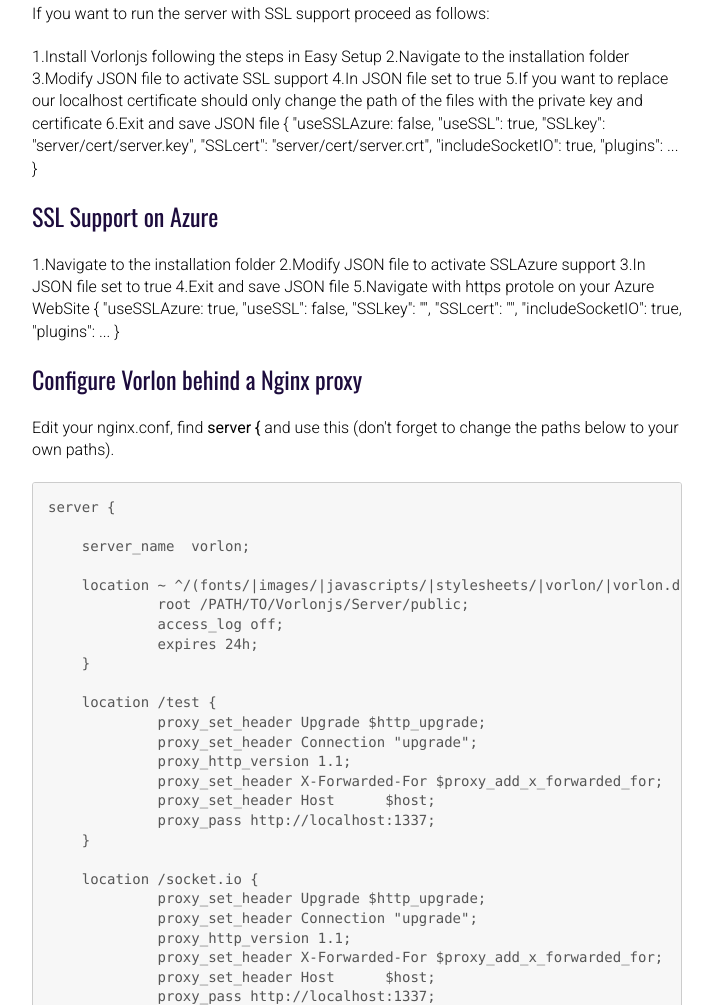
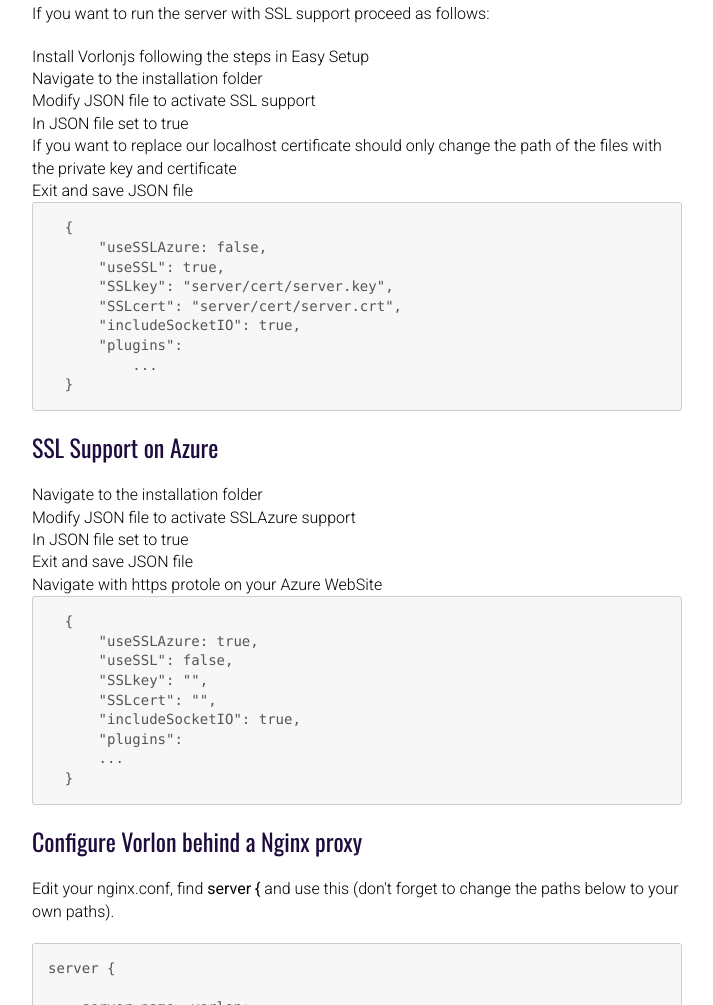
Before and after one commit to MicrosoftDX/VorlonJSWeb, a website: page documentation/index.html in a window 1280 px wide. Shown: the part 3795-4800 px from the top of the page, without its empty margins (408-1121 px from the left). Drawn offline with nearby package versions, Linux system fonts and the light colour scheme.

Commit message:
Fix SSL documentation

```diff
--- a/documentation/index.html
+++ b/documentation/index.html
@@ -169,13 +169,13 @@
 <p>This allows you to configure a remote Vorlon.js dashboard without risking everyone to access it.</p>
 <a name="ssl-support"></a><h2 id="ssl-support">SSL Support</h2>
 <p>If you want to run the server with SSL support proceed as follows:</p>
-<p>1.Install Vorlonjs following the steps in Easy Setup
-2.Navigate to the installation folder
-3.Modify JSON file to activate SSL support
-4.In JSON file set to true
-5.If you want to replace our localhost certificate should only change the path of the files with the private key and certificate
-6.Exit and save JSON file
-        {
+<ul>
+<li>Install Vorlonjs following the steps in Easy Setup</li>
+<li>Navigate to the installation folder</li>
+<li>Modify JSON file to activate SSL support</li>
+<li>In JSON file set to true </li>
+<li>If you want to replace our localhost certificate should only change the path of the files with the private key and certificate</li>
+<li>Exit and save JSON file<pre><code>  {
       "useSSLAzure: false,
       "useSSL": true,
       "SSLkey": "server/cert/server.key",
@@ -183,14 +183,16 @@
       "includeSocketIO": true,
       "plugins":
           ...
-        }</p>
+  }
+</code></pre></li>
+</ul>
 <a name="ssl-support-on-azure"></a><h2 id="ssl-support-on-azure">SSL Support on Azure</h2>
-<p>1.Navigate to the installation folder
-2.Modify JSON file to activate SSLAzure support
-3.In JSON file set to true
-4.Exit and save JSON file
-5.Navigate with https protole on your Azure WebSite
-        {
+<ul>
+<li>Navigate to the installation folder</li>
+<li>Modify JSON file to activate SSLAzure support</li>
+<li>In JSON file set to true</li>
+<li>Exit and save JSON file</li>
+<li>Navigate with https protole on your Azure WebSite<pre><code>  {
       "useSSLAzure: true,
       "useSSL": false,
       "SSLkey": "",
@@ -198,7 +200,9 @@
       "includeSocketIO": true,
       "plugins":
       ...
-        }</p>
+  }
+</code></pre></li>
+</ul>
 <a name="configure-vorlon-behind-a-nginx-proxy"></a><h2 id="configure-vorlon-behind-a-nginx-proxy">Configure Vorlon behind a Nginx proxy</h2>
 <p>Edit your nginx.conf, find <strong>server {</strong> and use this (don't forget to change the paths below to your own paths).</p>
 <pre><code>server {
```
Also changed, not shown: data/documentation.json (+1 -1 lines), documentation/installation.md (+11 -11 lines). Lines whose indentation alone changed are shown as unchanged.
